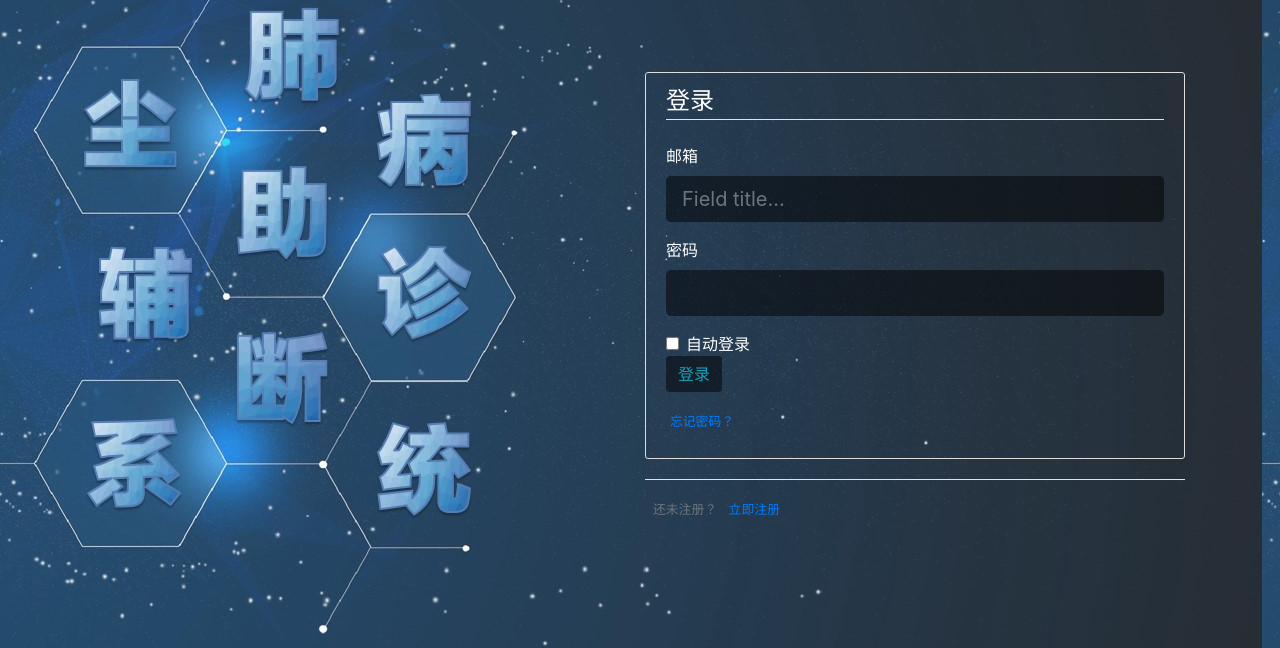
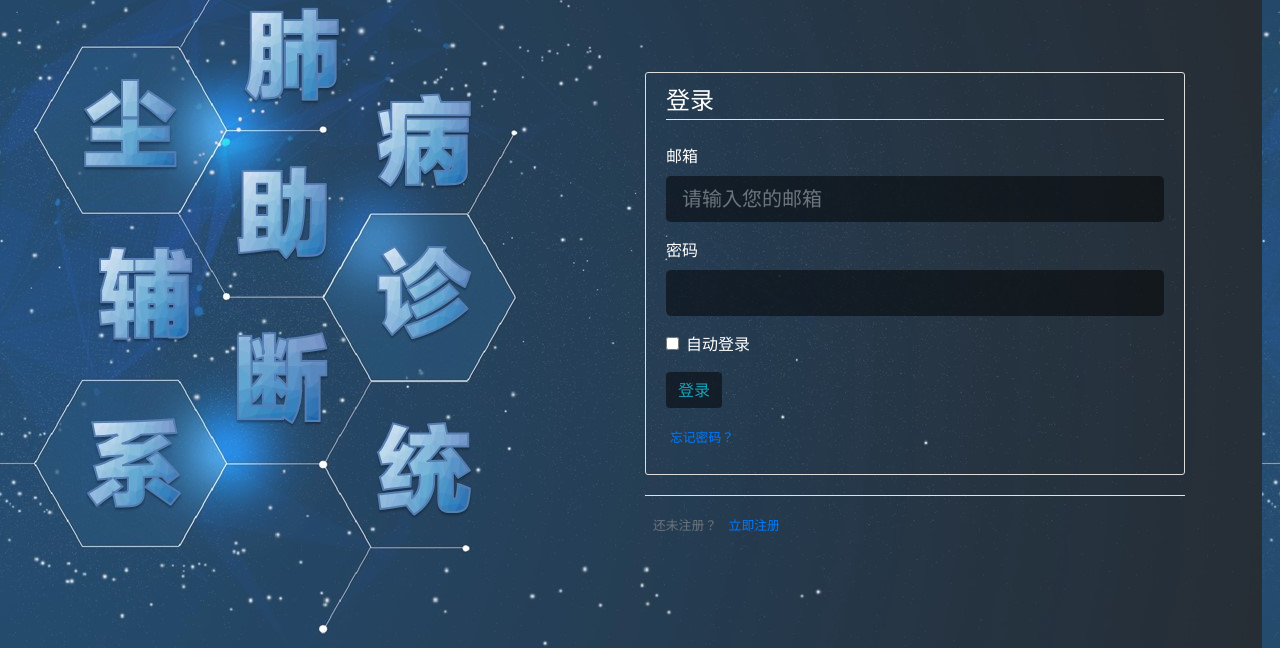
Before and after one commit to Yeqi-Fang/Diagnosis-of-pneumoconiosis, a Flask app: page /login in a window 1280 px wide. Shown: the part 56-704 px from the top of the page. Run offline with Flask 2, Linux system fonts and the light colour scheme; some libraries are stand-ins or nearby versions.

Commit message:
23-2-25-3

```diff
--- a/flaskblog/templates/login.html
+++ b/flaskblog/templates/login.html
@@ -81,14 +81,14 @@
                                     {% endfor %}
                                 </div>
                             {% else %}
-                                {{ form.email(class="form-control form-control-lg transparent-input ",placeholder='Field title...') }}
+                                {{ form.email(class="form-control form-control-lg transparent-input ",placeholder='请输入您的邮箱') }}
                             {% endif %}
                         </div>
                         <div class="form-group">
                             {{ form.password.label(class="form-control-label") }}
                             {#                    <div class="ml-1">密码</div>#}
                             {% if form.password.errors %}
-                                {{ form.password(class="form-control form-control-lg is-invalid") }}
+                                {{ form.password(class="form-control form-control-lg is-invalid" ,placeholder='请输入您的密码') }}
                                 <div class="invalid-feedback">
                                     {% for error in form.password.errors %}
                                         <span>{{ error }}</span>
@@ -104,13 +104,14 @@
                             {{ form.remember.label(class="form-check-label") }}
                         </div>
 
-                        <div class="form-group">
+                        <div class="form-group mt-3">
                             {{ form.submit(class="btn btn-outline-info") }}
                         </div>
                         <small class="text-muted ml-1">
                             <a href="{{ url_for('reset_request') }}">忘记密码？</a>
                         </small>
-
+                    </fieldset>
+                </form>
             </div>
             <div class="border-top pt-3">
                 <small class="text-muted ml-2">
```
Also changed, not shown: flaskblog/static/C67E1FA6FCEDB33EB6039F147D4C667A.jpg (deleted), flaskblog/static/C96CDA662600D0CD5A9532114763927F.jpg (deleted), flaskblog/static/E0C5F9A152FC5D9762A7162EA87EC6AA.jpg (deleted), flaskblog/templates/E0C5F9A152FC5D9762A7162EA87EC6AA.jpg (deleted), flaskblog/templates/login.png (deleted).
